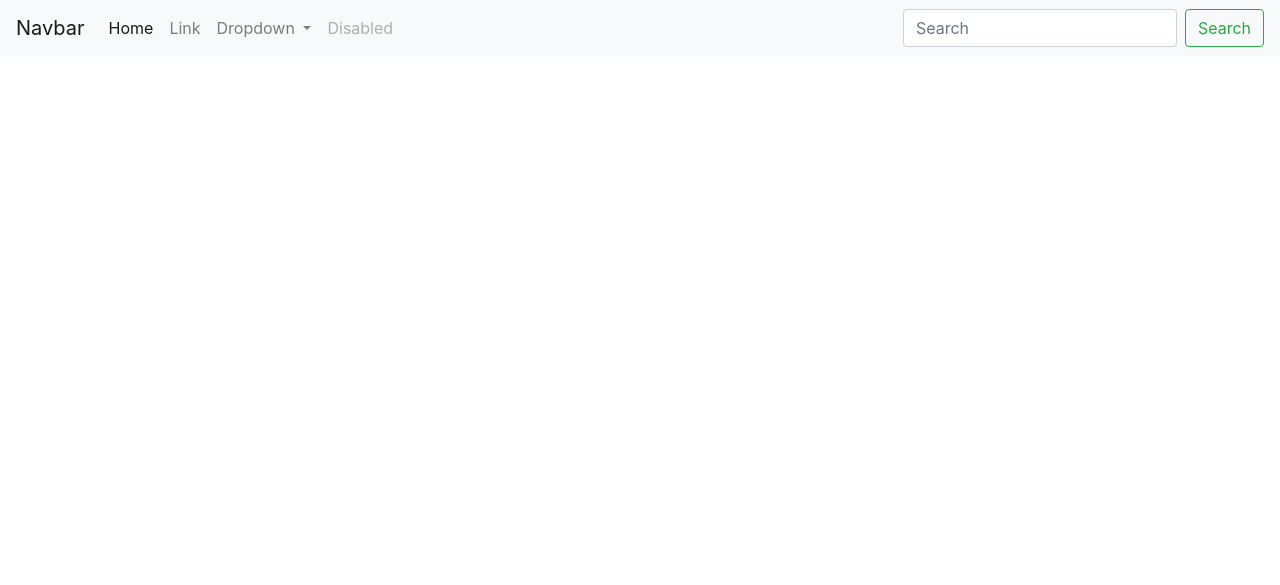
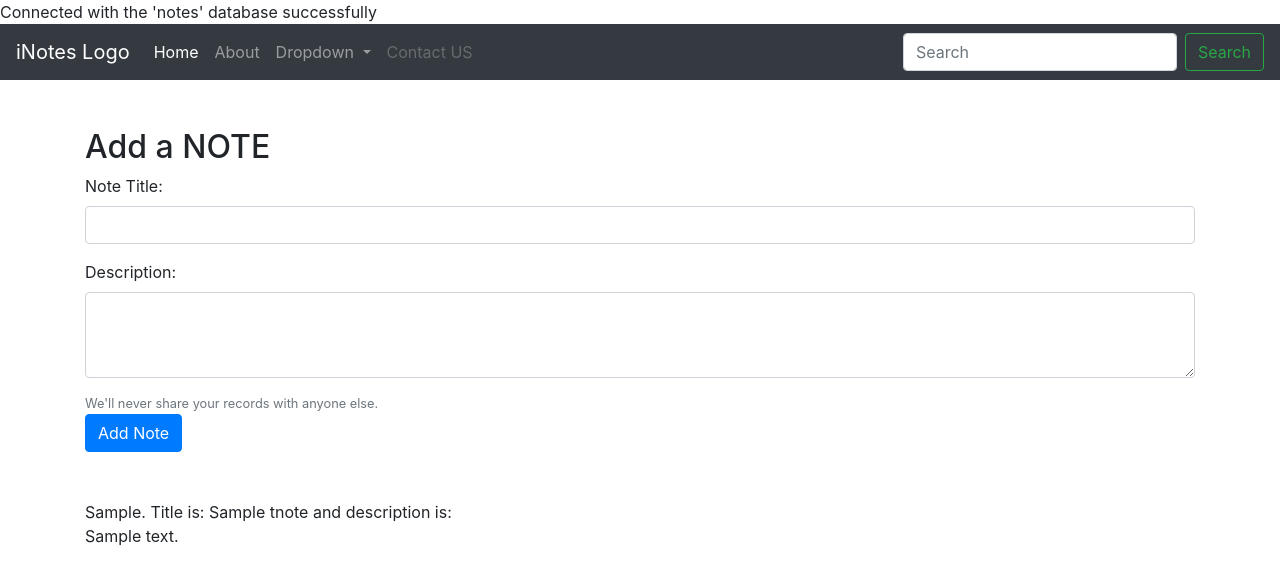
Before and after one commit to thbhuiyan/Web_Note_Recording_PHP_Project, a PHP site: page / in a window 1280 px wide. Shown: the top 585 px of the page. Run offline with PHP 8.4, Linux system fonts and the light colour scheme; tables that the repository leaves empty or names only in its code hold one stand-in row (values such as "Sample post").

Commit message:
database connected form created as well as page designed

```diff
--- a/db.php
+++ b/db.php
@@ -1 +1,16 @@
-#jlfja
+<?php
+mysqli_report(MYSQLI_REPORT_OFF);
+$server = "localhost";
+$username = "root";
+$password = "";
+$database = "notes";
+$con = mysqli_connect($server,$username,$password,$database);
+
+if(!$con){
+    die("The connection has failed!\n");
+}
+else{
+    echo "Connected with the '$database' database successfully\n";
+}
+
+?>
--- a/index.php
+++ b/index.php
@@ -1,4 +1,7 @@
 <!-- Bismillahir Rahmanir Rahim -->
+<?php
+require_once('db.php');
+?>
 <!doctype html>
 <html lang="en">
   <head>
@@ -9,23 +12,21 @@
     <!-- Bootstrap CSS -->
     <link rel="stylesheet" href="https://cdn.jsdelivr.net/npm/bootstrap@4.4.1/dist/css/bootstrap.min.css" integrity="sha384-Vkoo8x4CGsO3+Hhxv8T/Q5PaXtkKtu6ug5TOeNV6gBiFeWPGFN9MuhOf23Q9Ifjh" crossorigin="anonymous">
 
-    <title>CRUD APP!</title>
+    <title>iNotes - Notes taking make easy!</title>
   </head>
   <body>
-
-      <nav class="navbar navbar-expand-lg navbar-light bg-light">
-  <a class="navbar-brand" href="#">Navbar</a>
+      <nav class="navbar navbar-expand-lg navbar-dark bg-dark">
+        <a class="navbar-brand" href="#">iNotes Logo</a>
         <button class="navbar-toggler" type="button" data-toggle="collapse" data-target="#navbarSupportedContent" aria-controls="navbarSupportedContent" aria-expanded="false" aria-label="Toggle navigation">
           <span class="navbar-toggler-icon"></span>
         </button>
-
         <div class="collapse navbar-collapse" id="navbarSupportedContent">
           <ul class="navbar-nav mr-auto">
             <li class="nav-item active">
               <a class="nav-link" href="#">Home <span class="sr-only">(current)</span></a>
             </li>
             <li class="nav-item">
-        <a class="nav-link" href="#">Link</a>
+              <a class="nav-link" href="#">About</a>
             </li>
             <li class="nav-item dropdown">
               <a class="nav-link dropdown-toggle" href="#" id="navbarDropdown" role="button" data-toggle="dropdown" aria-haspopup="true" aria-expanded="false">
@@ -39,7 +40,7 @@
               </div>
             </li>
             <li class="nav-item">
-        <a class="nav-link disabled" href="#">Disabled</a>
+              <a class="nav-link disabled" href="#">Contact US</a>
             </li>
           </ul>
           <form class="form-inline my-2 my-lg-0">
@@ -48,12 +49,37 @@
           </form>
         </div>
       </nav>
+      <div class="container my-5">
+        <h2>Add a NOTE</h2>
+        <form>
+            <div class="form-group">
+              <label for="title">Note Title: </label>
+              <input type="text" class="form-control" id="title" aria-describedby="title" name="description">
+            </div>
 
-    <h1>
+            <div class="form-group">
+                <label for="description">Description: </label>
+                <textarea class="form-control" id="description" rows="3" name="description"></textarea>
+              </div>
+              <small id="title" class="form-text text-muted">We'll never share your records with anyone else.</small>
+            <button type="submit" class="btn btn-primary">Add Note</button>
+        </form>
+      </div>
 
-    </h1>
+      <div class="container">
+        <?php
+        $sql= "SELECT * FROM `tnotes`";
+        $fireq = mysqli_query($con,$sql);
+///////////REcord insert the following one and start from 21 minutes INSERT INTO `tnotes` (`sno`, `title`, `description`, `time`) VALUES ('1.', 'shop for Today', 'Buy the followings:\r\n1. Fish\r\n2. Chicken\r\n3. Spice\r\n4. Rice\r\n5. Eggs\r\netc', '2022-09-22 21:06:58.000000');
 
 
+
+
+        while($row = mysqli_fetch_assoc($fireq)){
+          echo $row['sno'].". Title is: ".$row['title']. " and description is:<br>".$row['description'];
+        }
+        ?>
+      </div>
     <!-- Optional JavaScript -->
     <!-- jQuery first, then Popper.js, then Bootstrap JS -->
     <script src="https://code.jquery.com/jquery-3.4.1.slim.min.js" integrity="sha384-J6qa4849blE2+poT4WnyKhv5vZF5SrPo0iEjwBvKU7imGFAV0wwj1yYfoRSJoZ+n" crossorigin="anonymous"></script>
```
Lines whose indentation alone changed are shown as unchanged.
